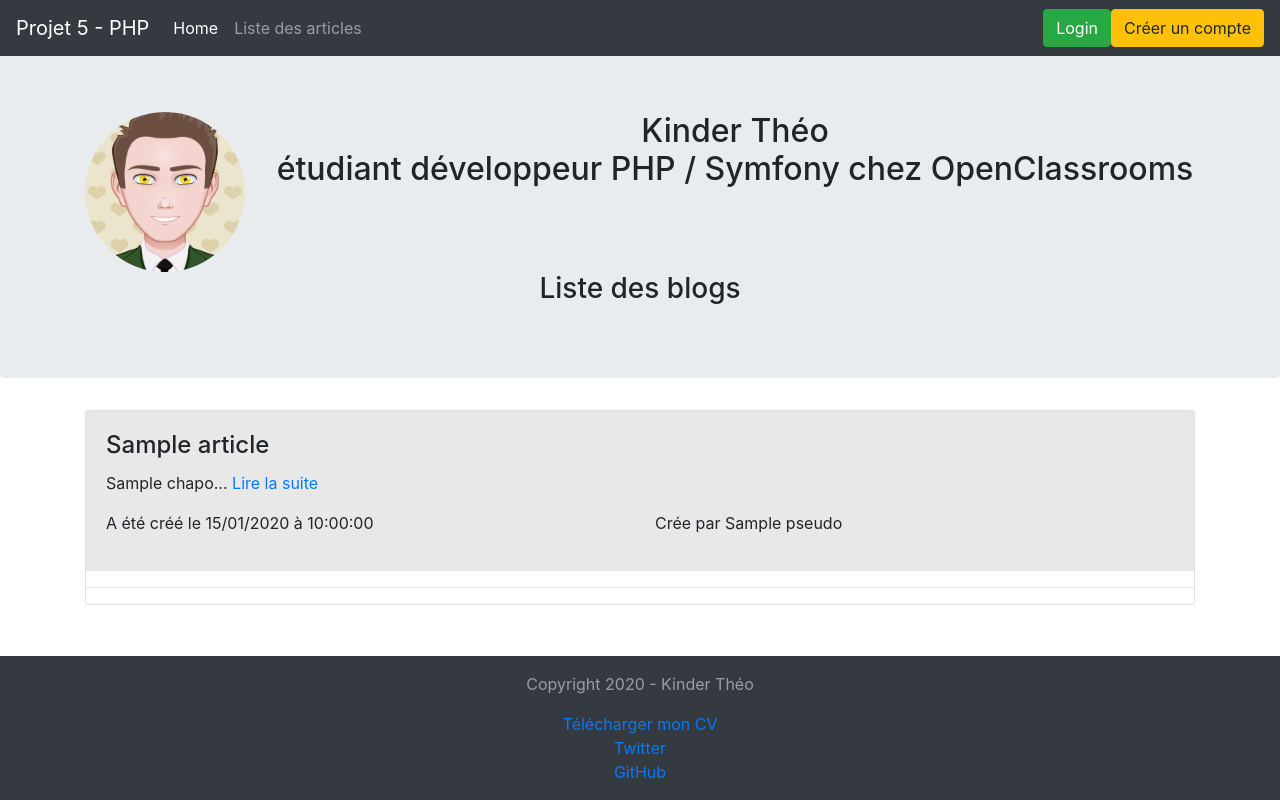
After one commit to temimi94/Blog, a PHP site: template src/View/listArticle.twig in a window 1280 px wide. The commit adds this page. Run offline with PHP 8.4, Linux system fonts and the light colour scheme; the template is opened without the code that fills it: most values are stand-ins (such as "Sample title", 1, 10 or a date in 2020); some libraries are stand-ins or nearby versions.

Commit message:
update View's name and links

```diff
--- a/src/View/admin/adminUpdateArticle.twig
+++ b/src/View/admin/adminUpdateArticle.twig
@@ -2,8 +2,8 @@
 
 {% block content %}
     <div class="container">
-    <form action="index.php?page=admin&method=editArticle" method="post">
-        <input type="hidden" name="id_article" value="{{ article.id_article }}">
+    <form action="index.php?page=article&method=editArticle" method="post">
+        <input type="hidden" name="idArticle" value="{{ article.idArticle }}">
         <div class="form-group">
             <label for="title">Titre</label>
             <input type="text" class="form-control" value="{{article.title}}" id="title" name="title">
--- a/src/View/createblog.twig
+++ b/src/View/createArticle.twig
@@ -10,7 +10,7 @@
 {% block content %}
 
     <div class="container">
-        <form action="index.php?page=admin&method=createArticle" method="post">
+        <form action="index.php?page=article&method=createArticle" method="post">
 
             <div class="form-group">
                 <label for="title">Titre</label>
--- a/src/View/layout/navbar.twig
+++ b/src/View/layout/navbar.twig
@@ -10,13 +10,13 @@
             <a class="nav-link" href="index.php?page=home">Home <span class="sr-only">(current)</span></a>
         </li>
         <li class="nav-item">
-            <a class="nav-link" href="index.php?page=blog&method=list">Liste des articles</a>
+            <a class="nav-link" href="index.php?page=article&method=list">Liste des articles</a>
         </li>
 
         {% if session.session_id is defined %}
             {% if session.rank == 'Administrateur' %}
         <li class="nav-item">
-            <a class="nav-link" href="index.php?page=admin&method=createArticle">Créer un article</a> {# verifier autorisation create article#}
+            <a class="nav-link" href="index.php?page=article&method=createArticle">Créer un article</a> {# verifier autorisation create article#}
         </li>
             {% endif %}
         {% endif %}
--- /dev/null
+++ b/src/View/listArticle.twig
@@ -0,0 +1,37 @@
+{% extends 'layout/layout.twig' %}
+{% block title %}
+    <div class="row">
+        <div class="col text-center">
+          <h3>Liste des blogs</h3>
+        </div>
+    </div>
+{% endblock %}
+
+{% block content %}
+        {% for article in listArticle %}
+                <div class="card blog-card">
+                    <div class="card-body">
+                        <h4 class="card-title">{{ article.title }}</h4>
+                        <p class="card-text">{{ article.chapo|slice(0,200) }}...
+                            <a class="card-link" href="index.php?page=article&idArticle={{ article.idArticle }}">Lire la suite</a>
+                        </p>
+                        <div class="row">
+                            <div class="col-6">
+                                {% if article.dateUpdate <= article.date %}
+                                    <p>A été créé le {{ article.date|date('d/m/Y \\à H:i:s') }}</p>
+                                {% else %}
+                                    <p>A été modifié le {{ article.dateUpdate|date('d/m/Y \\à H:i:s') }}</p>
+                                {% endif %}
+                            </div>
+                            <div class="col-6">
+                                <p>Crée par {{ article.pseudo }}</p>
+                            </div>
+                        </div>
+
+                  </div>
+                  <hr>
+                </div>
+
+        {% endfor %}
+
+{% endblock %}
--- a/src/View/login/changepassword.twig
+++ b/src/View/login/changepassword.twig
@@ -5,8 +5,8 @@
     <div class="row justify-content-center">
         <p>Changement de mot de passe</p>
     </div>
-    <div class="row justify-content-center">
-        <form method="post" action="index.php?page=login&method=changePasswordByMail&token={{ get.token }}&iduser={{ get.iduser }}">
+    <div class="row justify-content-center"> <!-- TODO A tester -->
+        <form method="post" action="index.php?page=login&method=changePasswordByMail&token={{ get.token }}&idUser={{ get.idUser }}">
             <div class="form-group">
                 <label for="passwrd">Nouveau mot de passe</label>
                 <input type="password" name="password1" class="form-control" id="password" placeholder="Nouveau mot de passe">
--- a/src/View/login/register.twig
+++ b/src/View/login/register.twig
@@ -24,9 +24,4 @@
 
         <button type="submit" class="btn btn-primary">Submit</button>
     </form>
-
-
-
-
-
 {% endblock %}
--- a/src/View/user/user.twig
+++ b/src/View/user/user.twig
@@ -33,7 +33,7 @@
                     </tr>
                     <tr>
                         <td>Date de création du compte : </td>
-                        <td>{{ session.date_register|date('d/m/Y \\à H:i:s')  }}</td>
+                        <td>{{ session.dateRegister|date('d/m/Y \\à H:i:s')  }}</td>
                     </tr>
                     <tr>
                         <td>Rang : </td>
@@ -84,7 +84,7 @@
         {% if comments is not empty %}
             {% for comments in comment %}
                 <div class="row justify-content-center">
-                    <p>ID : {{ comments.id_comment }}</p>
+                    <p>ID : {{ comments.idComment }}</p>
                 </div>
                 <div class="row justify-content-center">
 
@@ -101,7 +101,7 @@
                 {% if comments.validate == 0 %}
                     <p>Commentaire en attente d'approbation</p>
                 {% endif %}
-                    <a class="btn btn-danger" href="index.php?page=user&method=deleteMyComment&idcomment={{ comments.id_comment }}">Supprimer</a>
+                    <a class="btn btn-danger" href="index.php?page=user&method=deleteMyComment&idComment={{ comments.idComment }}">Supprimer</a>
                 </div>
                 <hr>
             {% endfor %}
```
Also changed, not shown: src/View/admin/admin.twig (+14 -14 lines), src/View/article.twig (renamed from src/View/blog.twig, +9 -9 lines), src/View/listblog.twig (deleted, +0 -38 lines).
